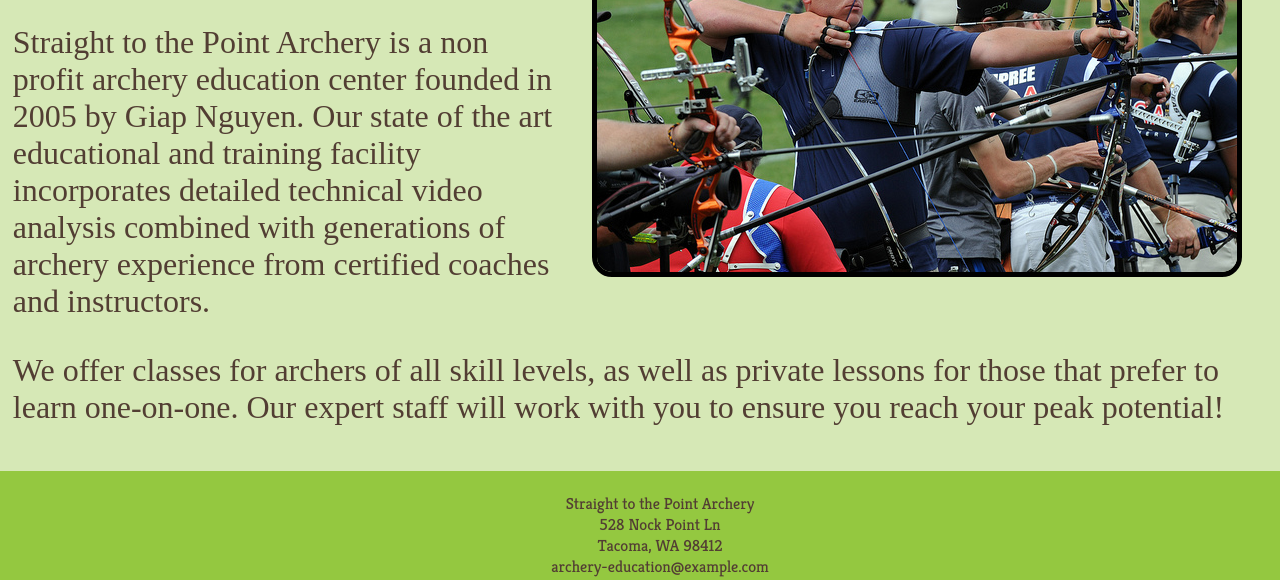
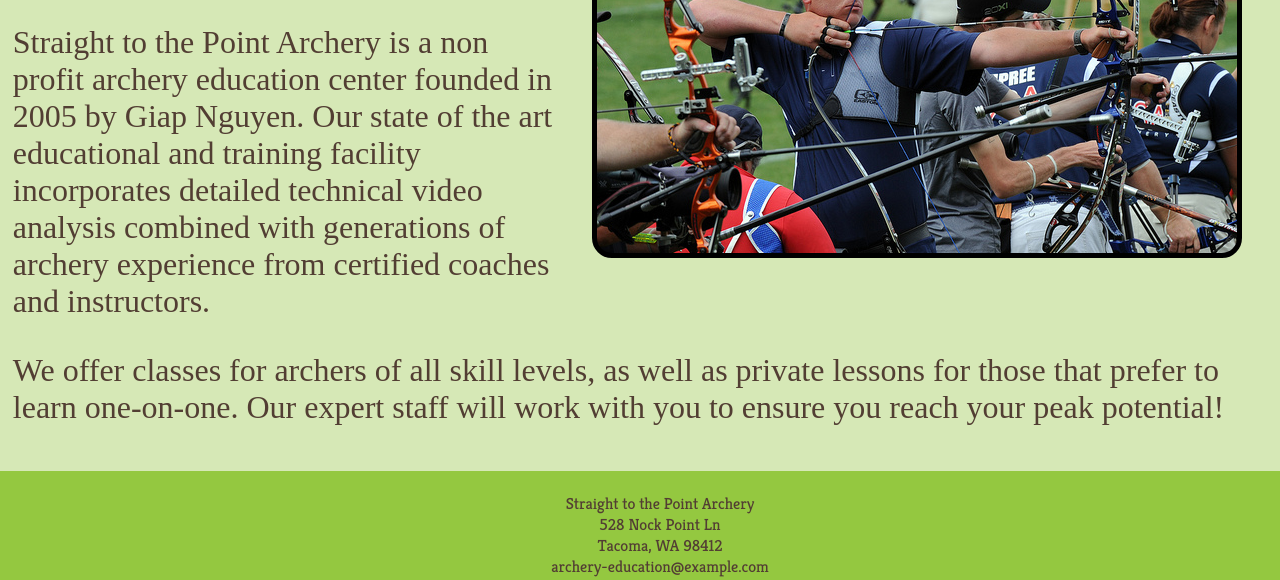
Before and after one commit to cistinson/stp-archery, a plain HTML site: page index.html in a window 1280 px wide. Shown: the part 441-1021 px from the top of the page. Drawn offline with Linux system fonts and the light colour scheme.

Commit message:
changed up css for home image

```diff
--- a/styles/archery-styles.css
+++ b/styles/archery-styles.css
@@ -116,15 +116,17 @@ footer p{
 }
 
 .homeImages{
-  content:url(../images/students-competing.jpg);
+  background-image:url(../images/students-competing.jpg);
   float:right;
   margin:3%;
   border: 5px solid black;
   border-radius:20px;
+  height:25rem;
+  width:40rem;
 }
 
 .homeImages:hover{
-  content: url('../images/students-competing2.jpg');
+  background-image: url('../images/students-competing2.jpg');
   border-color:red;
 }
 
```
